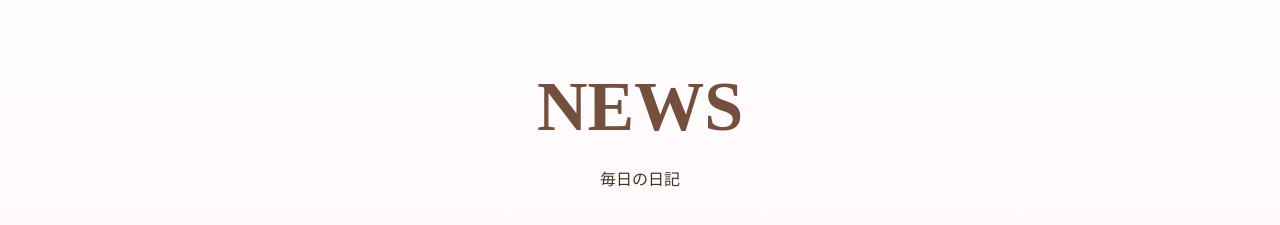
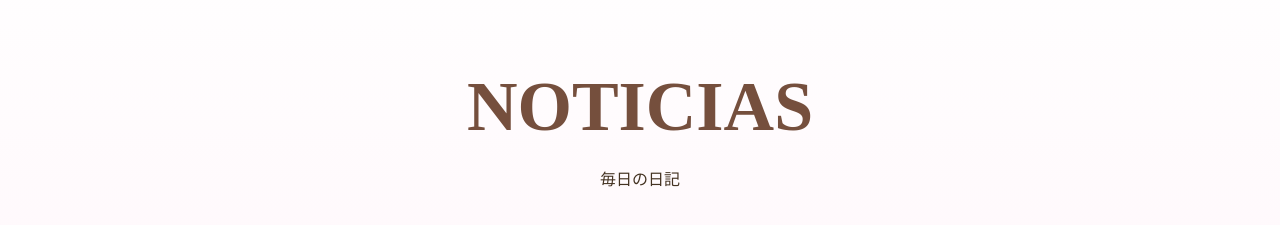
Before and after one commit to Silvamamo/dambo, a plain HTML site: page news.html in a window 1280 px wide. Shown: the part 83-308 px from the top of the page. Drawn offline with nearby package versions, Linux system fonts and the light colour scheme; some packages are replaced by stand-ins of ours.

Commit message:
Update news.html

```diff
--- a/news.html
+++ b/news.html
@@ -30,7 +30,7 @@
       </header>
 
       <div class="title-name">
-        <h2 class="page-title">NEWS</h2>
+        <h2 class="page-title">NOTICIAS</h2>
         <p>毎日の日記</p>
       </div>
     </div>
```
